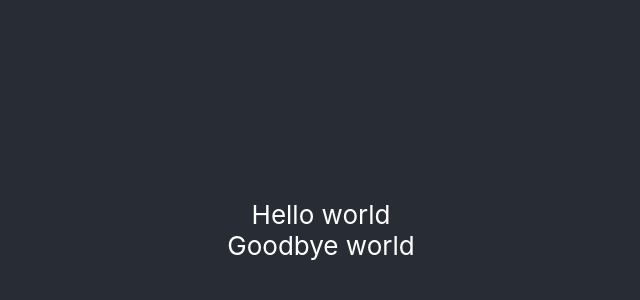
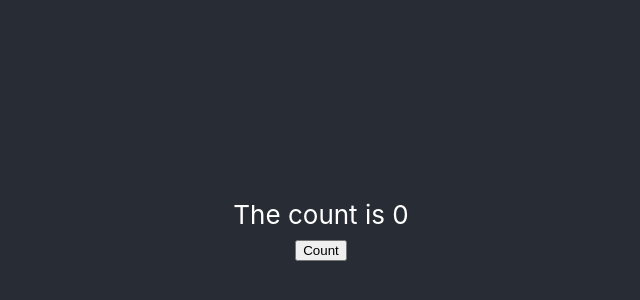
Before and after one commit to bmeverett/react-tutorial, a React (Create React App) app: page / in a window 1280 px wide. Shown: the part 170-470 px from the top of the page, without its empty margins (319-959 px from the left). Built offline with nearby package versions, Linux system fonts and the light colour scheme.

Commit message:
add counter for useState

```diff
--- a/src/App.tsx
+++ b/src/App.tsx
@@ -1,17 +1,27 @@
-import React from 'react';
+import React, { useState } from 'react';
 import './App.css';
-import Message from './Message';
 
-function message(props: any) {
-	return <div>{props.text}</div>;
+function Counter() {
+	const [count, setCount] = useState(0);
+
+	const counterClick = (event: React.MouseEvent<HTMLButtonElement, MouseEvent>) => {
+		setCount(count + 1);
+	};
+
+	return (
+		<div>
+			<label>The count is {count}</label>
+			<br />
+			<button onClick={counterClick}>Count</button>
+		</div>
+	);
 }
 
 const App: React.FC = () => {
 	return (
 		<div className="App">
 			<header className="App-header">
-				<Message text="Hello world" />
-				<Message text="Goodbye world" />
+				<Counter />
 			</header>
 		</div>
 	);
```
